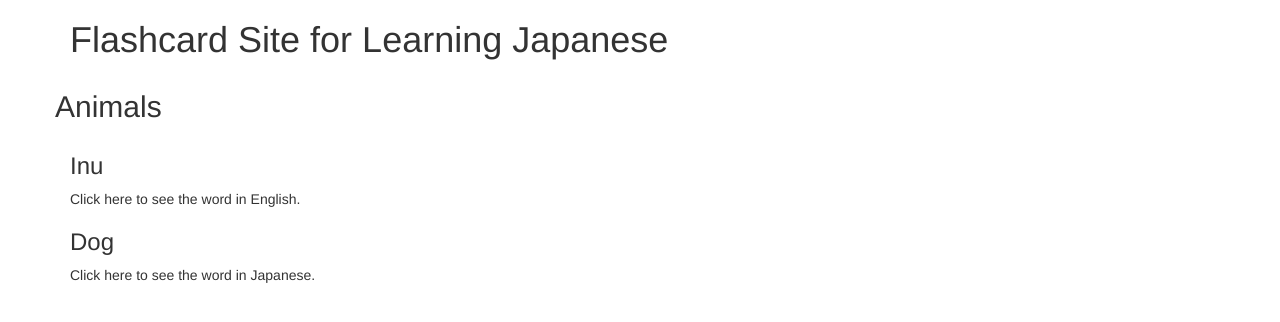
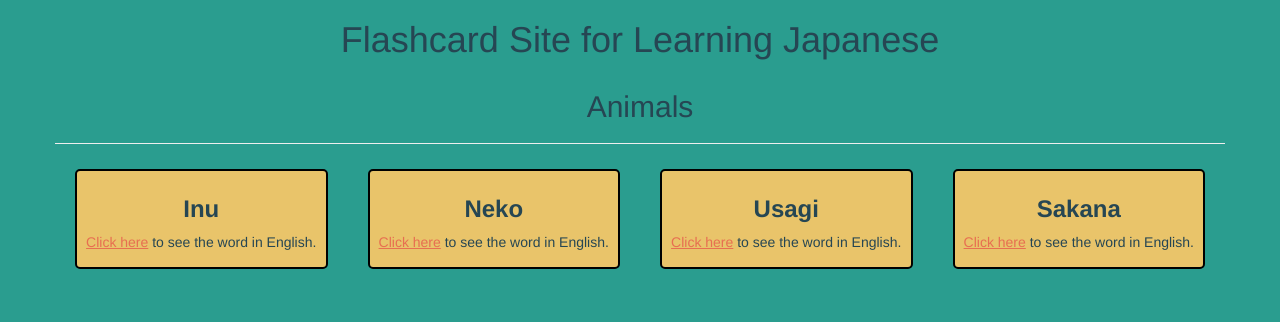
Before and after one commit to LINDGRENBA/learn-japanese, a plain HTML site: page index.html in a window 1280 px wide. Drawn offline with Linux system fonts and the light colour scheme.

Commit message:
Add initial jQuery, add animals section for flashcards, add initial styling, add animal images.

```diff
--- a/css/styles.css
+++ b/css/styles.css
@@ -0,0 +1,45 @@
+body {
+  text-align: center;
+  color: #264653;
+  background-color: #2A9D8F;
+}
+
+img {
+  width: 100px;
+  height: auto;
+  margin-left: auto;
+  margin-right: auto;
+}
+
+h3 {
+  font-weight: bold;
+}
+
+.clickable {
+  color: #E76F51;
+  text-decoration: underline;
+}
+
+.clickable:hover {
+  cursor: pointer;
+}
+
+#dog-image, #cat-image, #bunny-image, #fish-image {
+  display: none;
+}
+
+.japanese, .english {
+  border: 2px solid black;
+  border-radius: 5px;
+  padding: 5px;
+  margin: 5px;
+  background-color: #E9C46A;
+}
+
+
+/*  COLOR SCHEME
+ #264653   Japanese Indigo
+#2A9D8F   Jungle Green
+#E9C46A   Hansa Yellow
+#F4A261   Sandy Brown
+#E76F51   Light Red Ochre */
--- a/index.html
+++ b/index.html
@@ -15,17 +15,65 @@
 
     <div class="row">
       <h2>Animals</h2>
-      <div class="col-md-3">
-        <div id="dog-word">
+      <hr>
+      <div class="col-md-3 col-sm-6 col-xs-12">
+        <div id="dog-word" class="japanese">
           <h3>Inu</h3>
-          <p><span class="clickable">Click here</span> to see the word in English.</p>
+          <p><span class="clickable click-dog">Click here</span> to see the word in English.</p>
         </div>
-        <div id="dog-image">
+        <div id="dog-image" class="english">
           <h3>Dog</h3>
-          <p><span class="clickable">Click here</span> to see the word in Japanese.</p>
+          <img src="img/dog.jpg" alt="A dog running through the grass.">
+          <a style="background-color:black;color:white;text-decoration:none;padding:4px 6px;font-family:-apple-system, BlinkMacSystemFont, &quot;San Francisco&quot;, &quot;Helvetica Neue&quot;, Helvetica, Ubuntu, Roboto, Noto, &quot;Segoe UI&quot;, Arial, sans-serif;font-size:12px;font-weight:bold;line-height:1.2;display:inline-block;border-radius:3px" href="https://unsplash.com/@joeyc?utm_medium=referral&amp;utm_campaign=photographer-credit&amp;utm_content=creditBadge" target="_blank" rel="noopener noreferrer" title="Download free do whatever you want high-resolution photos from Joe Caione"><span style="display:inline-block;padding:2px 3px"><svg xmlns="http://www.w3.org/2000/svg" style="height:12px;width:auto;position:relative;vertical-align:middle;top:-2px;fill:white" viewBox="0 0 32 32"><title>unsplash-logo</title><path d="M10 9V0h12v9H10zm12 5h10v18H0V14h10v9h12v-9z"></path></svg></span><span style="display:inline-block;padding:2px 3px">Joe Caione</span></a>
+          <p><span class="clickable click-dog">Click here</span> to see the word in Japanese.</p>
+        </div>
+      </div>
+
+      <div class="col-md-3 col-sm-6 col-xs-12">
+        <div id="cat-word" class="japanese">
+          <h3>Neko</h3>
+          <p><span class="clickable click-cat">Click here</span> to see the word in English.</p>
+        </div>
+        <div id="cat-image" class="english">
+          <h3>Cat</h3>
+          <img src="img/cat.jpg" alt="A cat looking at the camera.">
+          <a style="background-color:black;color:white;text-decoration:none;padding:4px 6px;font-family:-apple-system, BlinkMacSystemFont, &quot;San Francisco&quot;, &quot;Helvetica Neue&quot;, Helvetica, Ubuntu, Roboto, Noto, &quot;Segoe UI&quot;, Arial, sans-serif;font-size:12px;font-weight:bold;line-height:1.2;display:inline-block;border-radius:3px" href="https://unsplash.com/@madhatterzone?utm_medium=referral&amp;utm_campaign=photographer-credit&amp;utm_content=creditBadge" target="_blank" rel="noopener noreferrer" title="Download free do whatever you want high-resolution photos from Manja Vitolic"><span style="display:inline-block;padding:2px 3px"><svg xmlns="http://www.w3.org/2000/svg" style="height:12px;width:auto;position:relative;vertical-align:middle;top:-2px;fill:white" viewBox="0 0 32 32"><title>unsplash-logo</title><path d="M10 9V0h12v9H10zm12 5h10v18H0V14h10v9h12v-9z"></path></svg></span><span style="display:inline-block;padding:2px 3px">Manja Vitolic</span></a>
+          <p><span class="clickable click-cat">Click here</span> to see the word in Japanese.</p>
+        </div>
+      </div>
+
+      <div class="col-md-3 col-sm-6 col-xs-12">
+        <div id="bunny-word" class="japanese">
+          <h3>Usagi</h3>
+          <p><span class="clickable click-bunny">Click here</span> to see the word in English.</p>
+        </div>
+        <div id="bunny-image" class="english">
+          <h3>Bunny</h3>
+          <img src="img/bunny.jpg" alt="A bunny near flowers.">
+          <a style="background-color:black;color:white;text-decoration:none;padding:4px 6px;font-family:-apple-system, BlinkMacSystemFont, &quot;San Francisco&quot;, &quot;Helvetica Neue&quot;, Helvetica, Ubuntu, Roboto, Noto, &quot;Segoe UI&quot;, Arial, sans-serif;font-size:12px;font-weight:bold;line-height:1.2;display:inline-block;border-radius:3px" href="https://unsplash.com/@dyana?utm_medium=referral&amp;utm_campaign=photographer-credit&amp;utm_content=creditBadge" target="_blank" rel="noopener noreferrer" title="Download free do whatever you want high-resolution photos from Diana Măceşanu"><span style="display:inline-block;padding:2px 3px"><svg xmlns="http://www.w3.org/2000/svg" style="height:12px;width:auto;position:relative;vertical-align:middle;top:-2px;fill:white" viewBox="0 0 32 32"><title>unsplash-logo</title><path d="M10 9V0h12v9H10zm12 5h10v18H0V14h10v9h12v-9z"></path></svg></span><span style="display:inline-block;padding:2px 3px">Diana Măceşanu</span></a>
+          <p><span class="clickable click-bunny">Click here</span> to see the word in Japanese.</p>
+        </div>
+      </div>
+      <div class="col-md-3 col-sm-6 col-xs-12">
+        <div id="fish-word" class="japanese">
+          <h3>Sakana</h3>
+          <p><span class="clickable click-fish">Click here</span> to see the word in English.</p>
+        </div>
+        <div id="fish-image" class="english">
+          <h3>Fish</h3>
+          <img src="img/fish.jpg" alt="A clown fish">
+          <a style="background-color:black;color:white;text-decoration:none;padding:4px 6px;font-family:-apple-system, BlinkMacSystemFont, &quot;San Francisco&quot;, &quot;Helvetica Neue&quot;, Helvetica, Ubuntu, Roboto, Noto, &quot;Segoe UI&quot;, Arial, sans-serif;font-size:12px;font-weight:bold;line-height:1.2;display:inline-block;border-radius:3px" href="https://unsplash.com/@sebaspenalambarri?utm_medium=referral&amp;utm_campaign=photographer-credit&amp;utm_content=creditBadge" target="_blank" rel="noopener noreferrer" title="Download free do whatever you want high-resolution photos from Sebastian Pena Lambarri"><span style="display:inline-block;padding:2px 3px"><svg xmlns="http://www.w3.org/2000/svg" style="height:12px;width:auto;position:relative;vertical-align:middle;top:-2px;fill:white" viewBox="0 0 32 32"><title>unsplash-logo</title><path d="M10 9V0h12v9H10zm12 5h10v18H0V14h10v9h12v-9z"></path></svg></span><span style="display:inline-block;padding:2px 3px">Sebastian Pena Lambarri</span></a>
+          <p><span class="clickable click-fish">Click here</span> to see the word in Japanese.</p>
         </div>
       </div>
     </div>
   </div>
 </body>
 </html>
+<!--
+IMAGE CREDITS
+#dog-image Photo by Joe Caione on Unsplash
+#cat-image Photo by Manja Vitolic on Unsplash
+#bunny-image Photo by Diana Măceşanu on Unsplash
+#fish-image Photo by Sebastian Pena Lambarri on Unsplash
+-->
--- a/js/scripts.js
+++ b/js/scripts.js
@@ -0,0 +1,22 @@
+$(document).ready(function(){
+
+  $(".click-dog").click(function() {
+    $("#dog-word").toggle();
+    $("#dog-image").toggle();
+  });
+
+  $(".click-cat").click(function() {
+    $("#cat-word").toggle();
+    $("#cat-image").toggle();
+  });
+
+  $(".click-bunny").click(function() {
+    $("#bunny-word").toggle();
+    $("#bunny-image").toggle();
+  });
+
+  $(".click-fish").click(function() {
+    $("#fish-word").toggle();
+    $("#fish-image").toggle();
+  });
+});
```
Also changed, not shown: img/bunny.jpg (added), img/cat.jpg (added), img/dog.jpg (added), img/fish.jpg (added).
